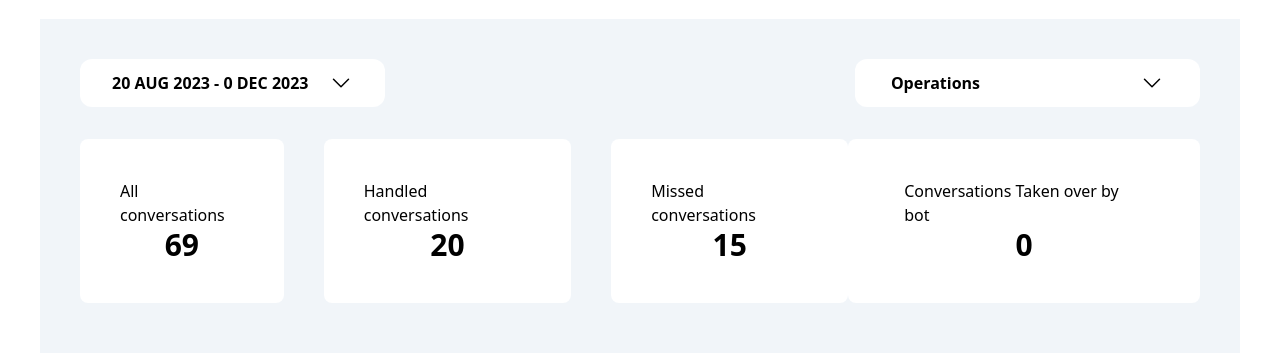
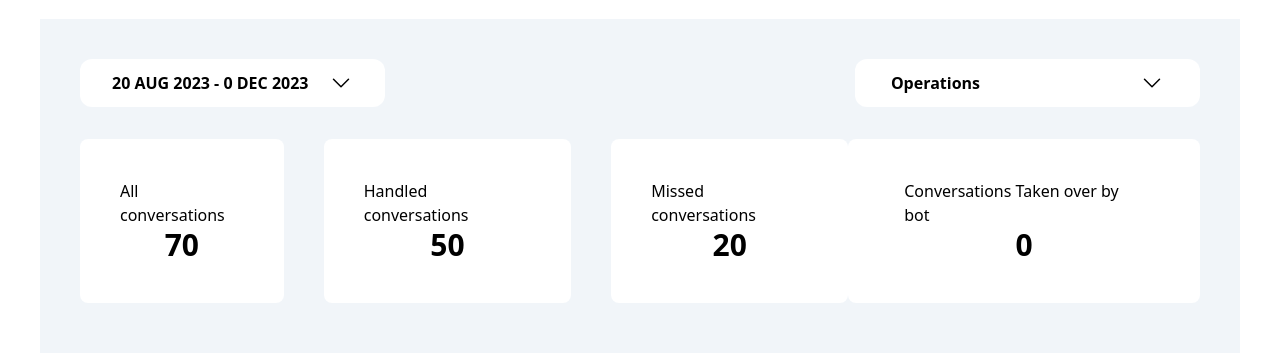
Before and after one commit to Ikendu/linegraph, a React (Vite) app: page / in a window 1280 px wide. Shown: the part 1340-1693 px from the top of the page. Built offline with nearby package versions, Linux system fonts and the light colour scheme.

Commit message:
reusing Analysis component

```diff
--- a/src/components/AnalyticPage.jsx
+++ b/src/components/AnalyticPage.jsx
@@ -4,6 +4,7 @@ import { Data2 } from './Data2'
 import { DataBar } from './DataBar'
 import FinalChart from './FinalChart'
 import BarChart from './BarChart'
+
 const AnalyticPage = () => {
   const [chartData, setChartData] = useState({
     labels: Data2.map((data) => data.month),
@@ -67,18 +68,9 @@ const AnalyticPage = () => {
         </div>
         <div className='flex justify-between mt-8'>
           <div className='flex gap-10 '>
-            <span className='bg-white p-10 rounded-lg'>
-              <p>All conversations</p>
-              <h3 className=' text-center font-bold text-3xl'>69</h3>
-            </span>
-            <span className='bg-white p-10 rounded-lg'>
-              <p>Handled conversations</p>
-              <h3 className=' text-center font-bold text-3xl'>20</h3>
-            </span>
-            <span className='bg-white p-10 rounded-lg'>
-              <p>Missed conversations</p>
-              <h3 className=' text-center font-bold text-3xl'>15</h3>
-            </span>
+            <Analysis topic={`All conversations`} count={70} />
+            <Analysis topic={`Handled conversations`} count={50} />
+            <Analysis topic={`Missed conversations`} count={20} />
           </div>
           <div className='bg-white p-10 px-14 rounded-lg'>
             <p>Conversations Taken over by bot</p>
@@ -120,4 +112,13 @@ const TopLocations = () => {
     </div>
   )
 }
+
+const Analysis = ({ topic, count }) => {
+  return (
+    <span className='bg-white p-10 rounded-lg'>
+      <p>{topic}</p>
+      <h3 className=' text-center font-bold text-3xl'>{count}</h3>
+    </span>
+  )
+}
 export default AnalyticPage
```
